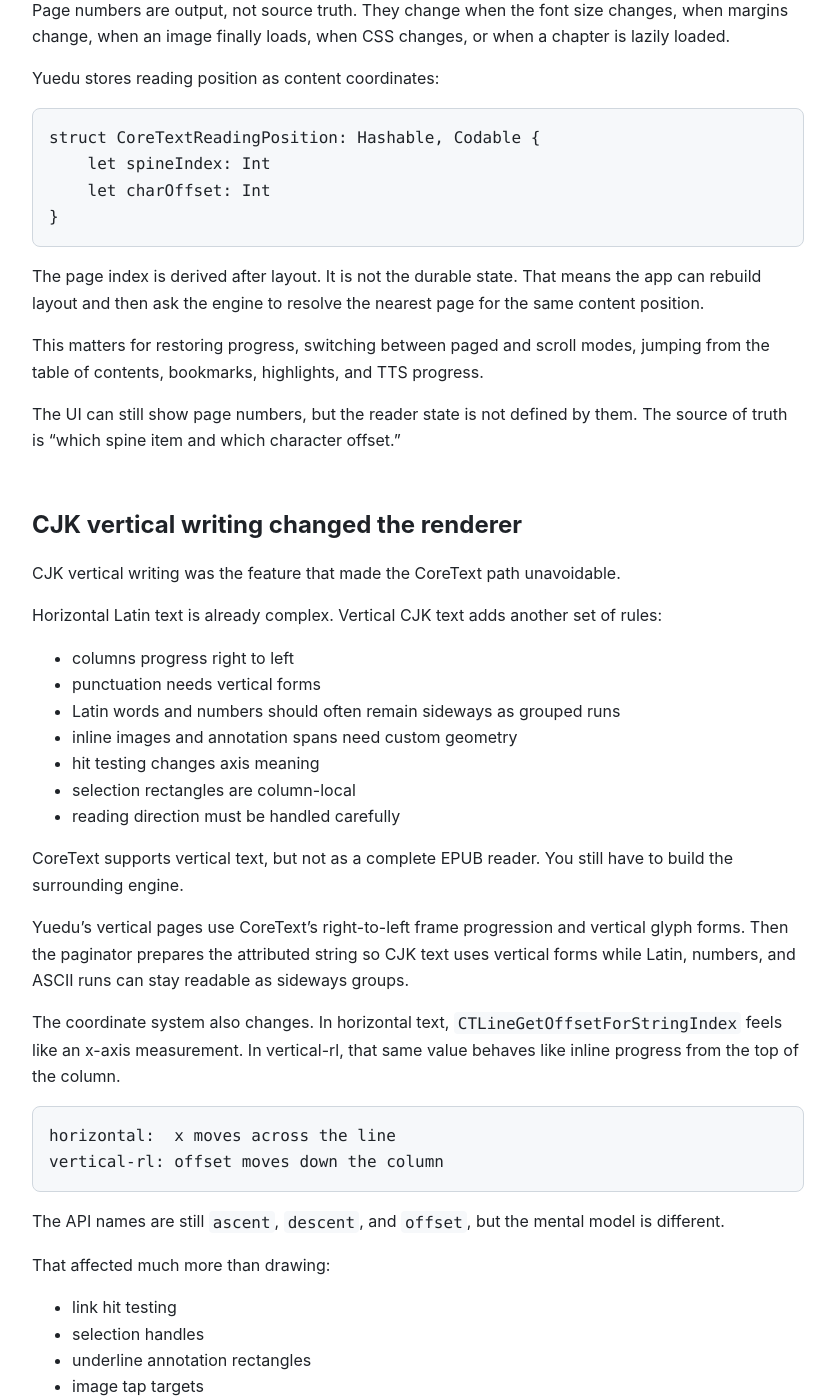
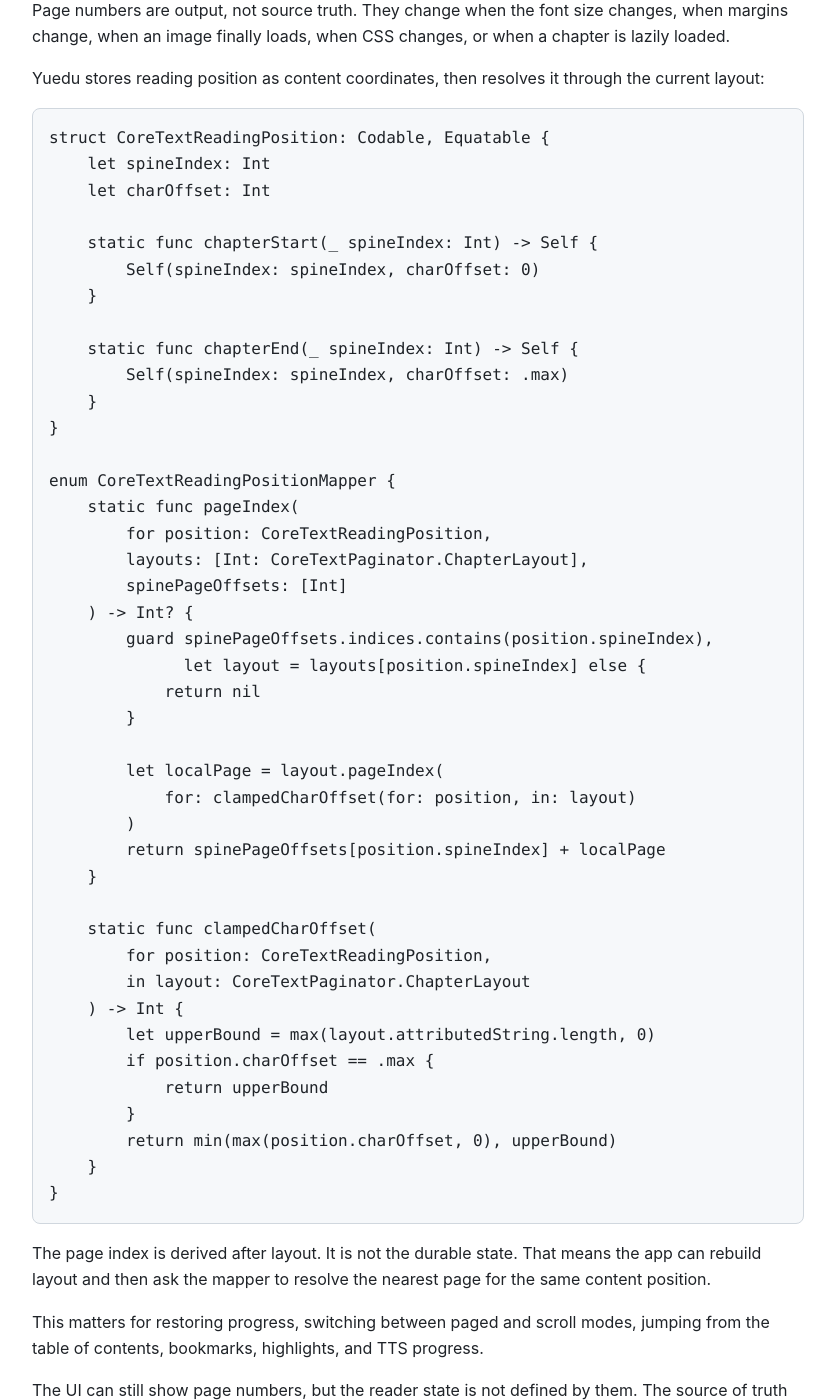
Before and after one commit to zhong228/MoYue, a Jekyll site: the page built from _posts/2026-05-20-from-webview-to-coretext.md, in a window 1280 px wide and 1400 px high, scrolled down 4103 px. Shown: the whole window, without its empty margins (222-1057 px from the left). Built offline with Jekyll 4.4.1, drawn with Linux system fonts in a browser that asks for light colours; some of the changed text lies outside the part shown.

Commit message:
Align blog code snippets with implementation

````diff
--- a/_posts/2026-05-20-from-webview-to-coretext.md
+++ b/_posts/2026-05-20-from-webview-to-coretext.md
@@ -121,16 +121,53 @@ One of the biggest design shifts was moving away from page number as identity.
 
 Page numbers are output, not source truth. They change when the font size changes, when margins change, when an image finally loads, when CSS changes, or when a chapter is lazily loaded.
 
-Yuedu stores reading position as content coordinates:
+Yuedu stores reading position as content coordinates, then resolves it through the current layout:
 
 ```swift
-struct CoreTextReadingPosition: Hashable, Codable {
+struct CoreTextReadingPosition: Codable, Equatable {
     let spineIndex: Int
     let charOffset: Int
+
+    static func chapterStart(_ spineIndex: Int) -> Self {
+        Self(spineIndex: spineIndex, charOffset: 0)
+    }
+
+    static func chapterEnd(_ spineIndex: Int) -> Self {
+        Self(spineIndex: spineIndex, charOffset: .max)
+    }
+}
+
+enum CoreTextReadingPositionMapper {
+    static func pageIndex(
+        for position: CoreTextReadingPosition,
+        layouts: [Int: CoreTextPaginator.ChapterLayout],
+        spinePageOffsets: [Int]
+    ) -> Int? {
+        guard spinePageOffsets.indices.contains(position.spineIndex),
+              let layout = layouts[position.spineIndex] else {
+            return nil
+        }
+
+        let localPage = layout.pageIndex(
+            for: clampedCharOffset(for: position, in: layout)
+        )
+        return spinePageOffsets[position.spineIndex] + localPage
+    }
+
+    static func clampedCharOffset(
+        for position: CoreTextReadingPosition,
+        in layout: CoreTextPaginator.ChapterLayout
+    ) -> Int {
+        let upperBound = max(layout.attributedString.length, 0)
+        if position.charOffset == .max {
+            return upperBound
+        }
+        return min(max(position.charOffset, 0), upperBound)
+    }
 }
 ```
 
-The page index is derived after layout. It is not the durable state. That means the app can rebuild layout and then ask the engine to resolve the nearest page for the same content position.
+The page index is derived after layout. It is not the durable state. That means the app can rebuild layout and then ask the mapper to resolve the nearest page for the same content position.
 
 This matters for restoring progress, switching between paged and scroll modes, jumping from the table of contents, bookmarks, highlights, and TTS progress.
 
@@ -152,7 +189,33 @@ Horizontal Latin text is already complex. Vertical CJK text adds another set of
 
 CoreText supports vertical text, but not as a complete EPUB reader. You still have to build the surrounding engine.
 
-Yuedu's vertical pages use CoreText's right-to-left frame progression and vertical glyph forms. Then the paginator prepares the attributed string so CJK text uses vertical forms while Latin, numbers, and ASCII runs can stay readable as sideways groups.
+In Yuedu, the vertical switch is split between frame creation and attributed-string preparation. The frame attributes only tell CoreText how columns should progress:
+
+```swift
+static func frameAttributes(for writingMode: ReaderWritingMode) -> [String: Any] {
+    switch writingMode {
+    case .horizontal:
+        return [:]
+    case .verticalRTL:
+        return [
+            kCTFrameProgressionAttributeName as String:
+                Int(CTFrameProgression.rightToLeft.rawValue)
+        ]
+    }
+}
+
+let attributes = frameAttributes(for: writingMode)
+let frameAttributes = attributes.isEmpty ? nil : attributes as CFDictionary
+
+return CTFramesetterCreateFrame(
+    framesetter,
+    range,
+    path,
+    frameAttributes
+)
+```
+
+That is not enough by itself. Before pagination, the paginator normalizes punctuation, applies font fallback, applies vertical forms globally, then removes vertical forms from non-CJK Latin and numeric runs so mixed English text can stay readable as sideways groups.
 
 The coordinate system also changes. In horizontal text, `CTLineGetOffsetForStringIndex` feels like an x-axis measurement. In vertical-rl, that same value behaves like inline progress from the top of the column.
 
@@ -190,9 +253,25 @@ This is where building a reader differs from building a document viewer. The UI
 
 ## Pagination is a cache problem too
 
-CoreText pagination can be expensive. Yuedu caches chapter layouts, but the cache key has to include anything that can change layout: text content, writing mode, render size, content insets, font size, line spacing, paragraph spacing, image metrics, and layout-affecting attributes.
+CoreText pagination can be expensive. Yuedu caches chapter layouts, but the cache key has to include anything that can change layout. In the app, that key currently looks like this:
 
-This sounds obvious, but it is one of the places where reader engines fail quietly. If a setting changes and the cache key does not, the old page ranges survive. Then the UI looks like a rendering bug even though the bug is actually stale layout.
+```swift
+private struct CacheKey: Hashable {
+    let spineIndex: Int
+    let width: CGFloat
+    let height: CGFloat
+    let fontSize: CGFloat
+    let marginH: CGFloat
+    let marginV: CGFloat
+    let lineSpacing: CGFloat
+    let paragraphSpacing: CGFloat
+    let letterSpacing: CGFloat
+    let writingMode: ReaderWritingMode
+    let contentFingerprint: Int
+}
+```
+
+This sounds obvious, but it is one of the places where reader engines fail quietly. If any layout-affecting value is missing from this key, the bug does not look like a cache bug at first. It looks like wrong page counts, stale highlights, broken TOC page numbers, or a reader that ignores typography changes.
 
 The same issue appears with page offsets. A table of contents can only show useful page numbers if the engine can resolve real chapter offsets after layout.
 
````
